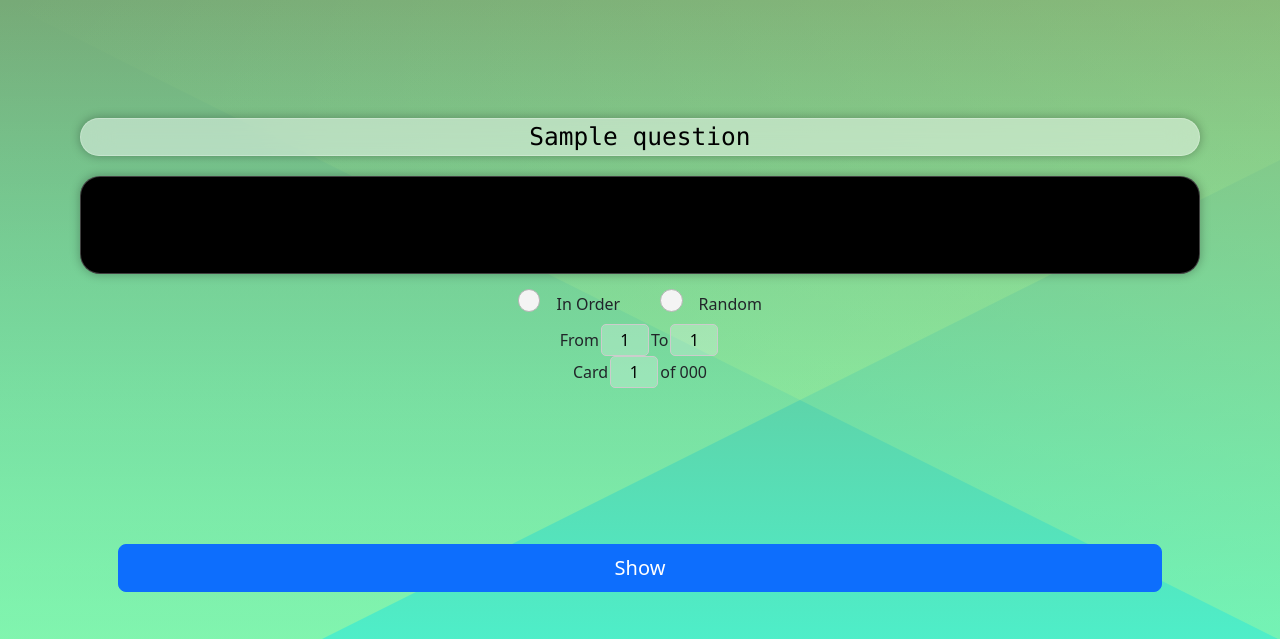
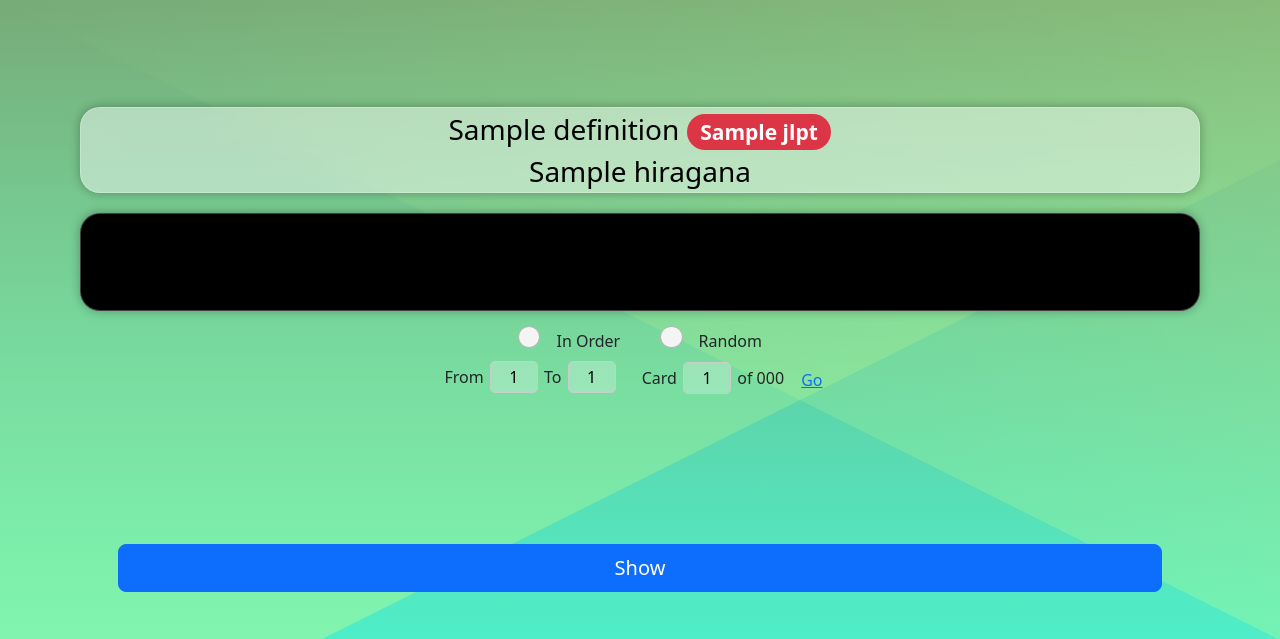
Before and after one commit to BlankuApp/japanese-learning, a Flask app: template templates/hello.html in a window 1280 px wide. Shown: the top 639 px of the page. Run offline with Flask 3, Linux system fonts and the light colour scheme; the template is opened without the code that fills it: most values are stand-ins (such as "Sample title", 1, 10 or a date in 2020).

Commit message:
go button added

```diff
--- a/app.py
+++ b/app.py
@@ -30,8 +30,7 @@ def home():
     from_number = int(fl.request.cookies.get('from-number', 1))
     to_number = int(fl.request.cookies.get('to-number', N3_KANJI_COUNT))
     kanji, hiragana, definition, jlpt = get_line_content('static/N3Kanjies.csv', number)
-    question = definition + "\n" + hiragana + "\n" + jlpt
-    resp = fl.make_response(fl.render_template('hello.html', question=question, answer=kanji, totalnumber=str(N3_KANJI_COUNT), number=number, order=order, from_number=from_number, to_number=to_number))
+    resp = fl.make_response(fl.render_template('hello.html', definition=definition, hiragana=hiragana, jlpt=jlpt, kanji=kanji, totalnumber=str(N3_KANJI_COUNT), number=number, order=order, from_number=from_number, to_number=to_number))
     return resp
 
 @app.route('/submit', methods=['GET', 'POST'])
@@ -44,9 +43,8 @@ def submit():
     else:
       number = random.randint(from_number, to_number)
     kanji, hiragana, definition, jlpt = get_line_content('static/N3Kanjies.csv', number)
-    question = definition + "\n" + hiragana + "\n" + jlpt
 
-    resp = fl.jsonify({"question": f"{question.strip()}", "answer": f"{kanji}", "number": f"{number}", "totalnumber": str(N3_KANJI_COUNT)})
+    resp = fl.jsonify({"kanji": f"{kanji}", "definition": f"{definition}", "hiragana": f"{hiragana}", "jlpt": f"{jlpt}", "number": f"{number}", "totalnumber": str(N3_KANJI_COUNT)})
     resp.set_cookie('number', str(number))
     resp.set_cookie('order', radio)
     resp.set_cookie('from-number', str(from_number))
--- a/static/script.js
+++ b/static/script.js
@@ -1,21 +1,23 @@
 function toggleBtn() {
-  const answerDiv = document.getElementById('answer');
+  const kanjiDiv = document.getElementById('kanji');
   const changeButton = document.getElementById('changeButton');
 
   // Change button text and functionality
   if (changeButton.value === 'Show') {
     changeButton.value = 'Next';
-    answerDiv.style.backgroundColor = 'rgba(255, 255, 255, 0.45)';
+    kanjiDiv.style.backgroundColor = 'rgba(255, 255, 255, 0.45)';
   } else {
     changeButton.value = 'Show';
-    answerDiv.style.backgroundColor = 'black';
+    kanjiDiv.style.backgroundColor = 'black';
     submitForm();
   }
 }
 
 function submitForm() {
-  const answerDiv = document.getElementById('answer');
-  const questionDiv = document.getElementById('question');
+  const kanjiDiv = document.getElementById('kanji');
+  const definitionDiv = document.getElementById('definition');
+  const hiraganaDiv = document.getElementById('hiragana');
+  const jlptDiv = document.getElementById('jlpt');
   const numberDiv = document.getElementById('number');
   const formData = new FormData(document.getElementById('submit-form'));
 
@@ -32,8 +34,11 @@ function submitForm() {
   })
   .then(response => response.json())
   .then(data => {
-    answerDiv.textContent = data.answer;
-    questionDiv.textContent = data.question;
+    console.log(data);
+    kanjiDiv.textContent = data.kanji;
+    definitionDiv.textContent = data.definition;
+    hiraganaDiv.textContent = data.hiragana;
+    jlptDiv.textContent = data.jlpt;
     numberDiv.value = data.number;
   })
   .catch(error => {
@@ -50,3 +55,15 @@ function toggleRadio(){
     random_inputsDiv.style.display = 'block';
   }
 }
+
+function goBtn(){
+  const kanjiDiv = document.getElementById('kanji');
+  kanjiDiv.style.backgroundColor = 'black';
+  const changeButton = document.getElementById('changeButton');
+  changeButton.value = 'Show';
+  numberDiv = document.getElementById('number');
+  number = parseInt(numberDiv.value);
+  number--;
+  numberDiv.value = number;
+  submitForm();
+}
--- a/static/style.css
+++ b/static/style.css
@@ -86,9 +86,3 @@ pre {
 .radio input[type=radio] + .radio-label:empty:before {
   margin-right: 0;
 }
-
-.inline {
-  display: flex;
-  align-items: center;
-  justify-content: center;
-}
--- a/templates/hello.html
+++ b/templates/hello.html
@@ -3,7 +3,7 @@
   <head>
     <meta charset="utf-8">
     <meta name="viewport" content="width=device-width, initial-scale=1">
-    <title>Bootstrap demo</title>
+    <title>N3 Kanjies</title>
     <link href="https://cdn.jsdelivr.net/npm/bootstrap@5.3.3/dist/css/bootstrap.min.css" rel="stylesheet" integrity="sha384-QWTKZyjpPEjISv5WaRU9OFeRpok6YctnYmDr5pNlyT2bRjXh0JMhjY6hW+ALEwIH" crossorigin="anonymous">
   </head>
   <body>
@@ -14,13 +14,17 @@
           <!-- question -->
           <div class="row mt-auto">
             <div class="col card fs-3">
-              <pre id="question" class="question">{{question}}</pre>
+              <div>
+                <span id="definition">{{definition}}</span>
+                <span id="jlpt" class="badge rounded-pill bg-danger">{{jlpt}}</span>
+              </div>
+              <span id="hiragana">{{hiragana}}</span>
             </div>
           </div>
           <!-- answer -->
           <div class="row">
-            <div id="answer" class="col card answer" style="background-color: black; font-size: 4em;">
-                {{ answer }}
+            <div id="kanji" class="col card answer" style="background-color: black; font-size: 4em;">
+                {{ kanji }}
             </div>
           </div>
           <!-- radios -->
@@ -35,17 +39,18 @@
             </div>
           </div>
           <!-- form -->
-          <form action="/" method="POST" id="submit-form" class="row">
-            <div class="inline" id="random-inputs"  {% if order == "inorder" %}style="display: none;"{% endif %}>
+          <form action="/" method="POST" id="submit-form" class="row justify-content-center">
+            <div class="col-auto" id="random-inputs"  {% if order == "inorder" %}style="display: none;"{% endif %}>
               <label for="from-number">From</label>
               <input type="text" name="from-number" id="from-number" class="myinput" value="{{from_number}}">
               <label for="to-number">To</label>
               <input type="text" name="to-number" id="to-number" class="myinput" value={{to_number}}>
             </div>
-            <div class="inline">
-                <label for="number">Card </label>
-                <input type="text" name="number" id="number" class="myinput" value="{{number}}">
-                <label for="number"> of {{ totalnumber }}</label>
+            <div class="col-auto">
+              <label for="number">Card </label>
+              <input type="text" name="number" id="number" class="myinput" value="{{number}}">
+              <label for="number"> of {{ totalnumber }}</label>
+              <input type="button" value="Go" onclick="goBtn()" class="col btn btn-link btn">
             </div>
           </form>
           <!-- show button -->
```
